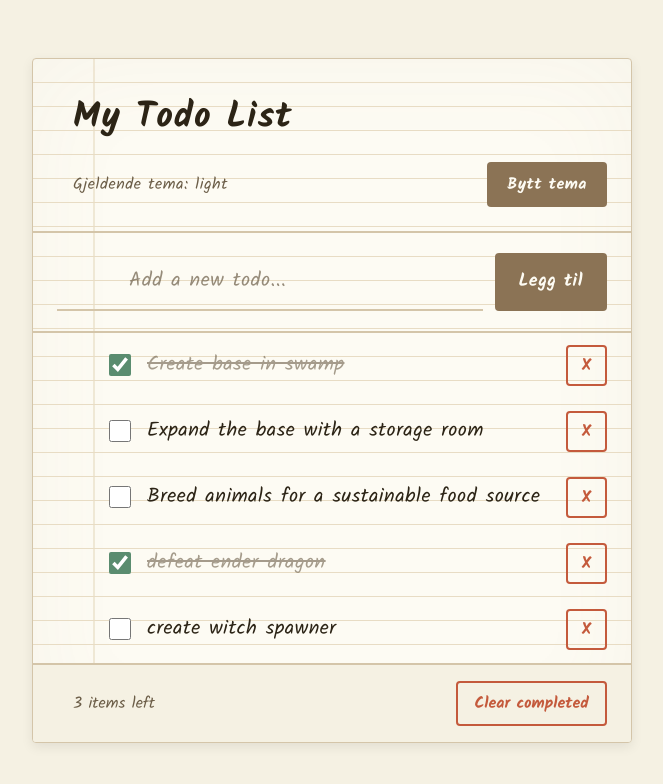
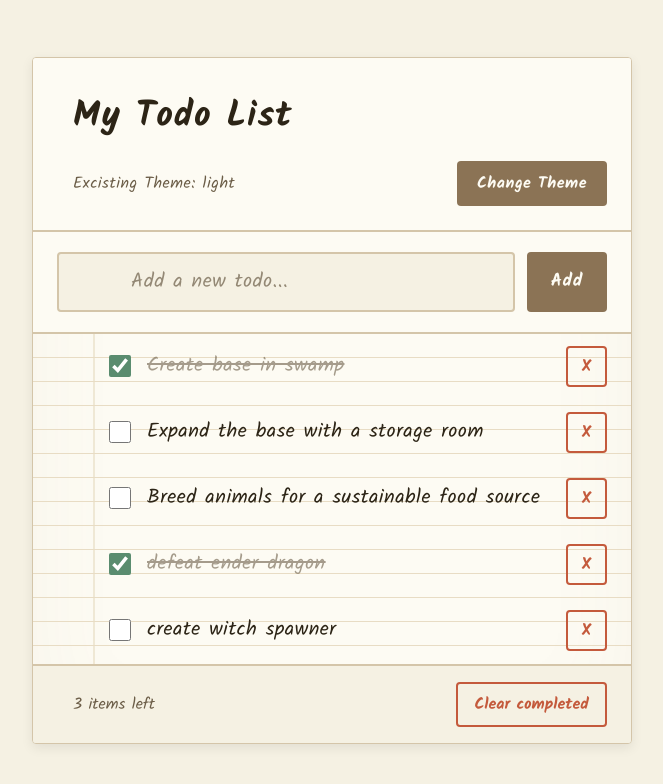
Before and after one commit to jespergran98/todoListUseContext, a React (Vite) app: page / in a window 1280 px wide. Shown: the top 784 px of the page, without its empty margins (308-971 px from the left). Built offline with nearby package versions, Linux system fonts and the light colour scheme.

Commit message:
refactor: update button labels to English and adjust styles for consistency

```diff
--- a/src/components/AddTodo.jsx
+++ b/src/components/AddTodo.jsx
@@ -24,7 +24,7 @@ function AddTodo() {
         onChange={(e) => setInputValue(e.target.value)}
       />
       <button type="submit" className="todo-add-button">
-        Legg til
+        Add
       </button>
     </form>
   )
--- a/src/components/ThemeSwitcher.jsx
+++ b/src/components/ThemeSwitcher.jsx
@@ -7,9 +7,9 @@ function ThemeSwitcher() {
 
   return (
     <div className="theme-switcher">
-      <span className="theme-text">Gjeldende tema: {theme}</span>
+      <span className="theme-text">Excisting Theme: {theme}</span>
       <button className="theme-toggle" onClick={toggleTheme}>
-        Bytt tema
+        Change Theme
       </button>
     </div>
   )
--- a/src/styles/AddTodo.css
+++ b/src/styles/AddTodo.css
@@ -3,8 +3,7 @@
   border-bottom: 2px solid var(--border-color);
   display: flex;
   gap: 12px;
-  background: var(--paper-texture);
-  background-size: 100% 24px;
+  background: var(--primary-bg);
   position: relative;
   z-index: 1;
 }
@@ -13,12 +12,11 @@
   flex: 1;
   padding: 12px 16px 12px 72px;
   font-size: 20px;
-  border: none;
-  border-bottom: 2px solid var(--border-color);
-  border-radius: 0;
-  background-color: transparent;
+  border: 2px solid var(--border-color);
+  border-radius: 4px;
+  background-color: var(--secondary-bg);
   color: var(--primary-text);
-  transition: border-color 0.2s ease;
+  transition: all 0.2s ease;
   font-family: 'Kalam', cursive;
   font-weight: 400;
   letter-spacing: 0.5px;
@@ -26,7 +24,8 @@
 
 .todo-input:focus {
   outline: none;
-  border-bottom-color: var(--accent-color);
+  border-color: var(--accent-color);
+  box-shadow: 0 0 0 3px rgba(139, 115, 85, 0.1);
 }
 
 .todo-input::placeholder {
--- a/src/styles/TodoList.css
+++ b/src/styles/TodoList.css
@@ -29,8 +29,7 @@
   gap: 16px;
   position: relative;
   z-index: 1;
-  background: var(--paper-texture);
-  background-size: 100% 24px;
+  background: var(--primary-bg);
 }
 
 .todo-header h1 {
```
